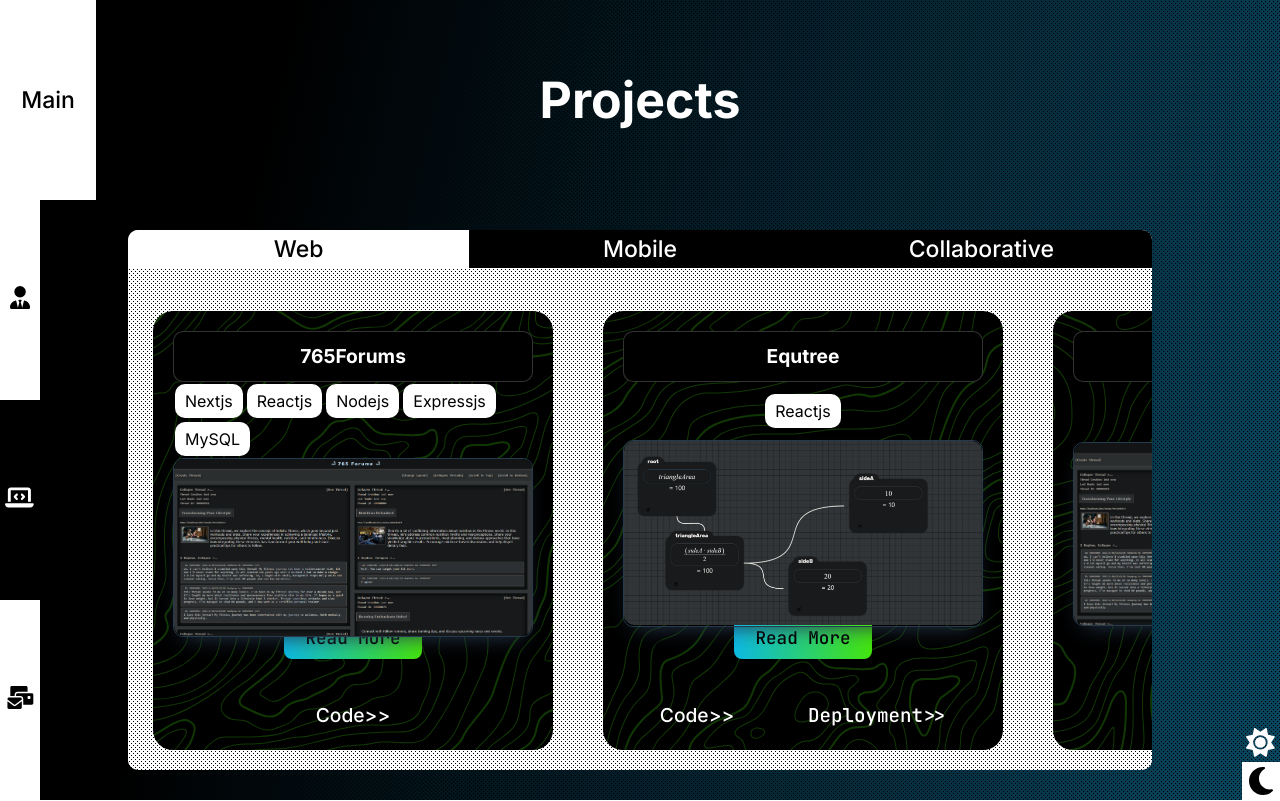
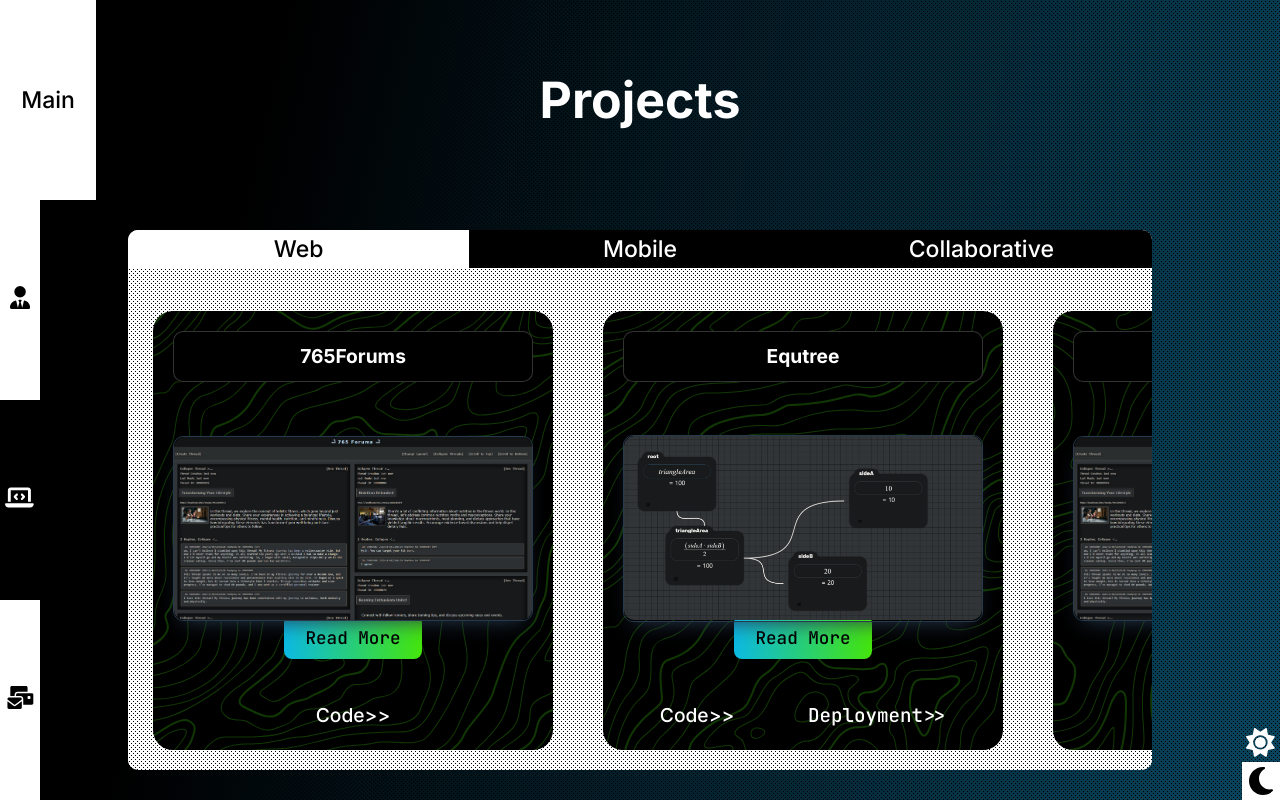
Before and after one commit to Agamemnonsrf/digital-portfolio, a React (Vite) app: page / in a window 1280 px wide. Both pictures are taken after a click on the button 20 px from the left and 500 px from the top of the page. Built offline with nearby package versions, Linux system fonts and the light colour scheme.

Commit message:
minor cosmetic changes

```diff
--- a/src/App.css
+++ b/src/App.css
@@ -168,6 +168,7 @@ button {
 }
 
 
+
 .project-card:hover .project-image-above {
     transform: translateY(0);
 
@@ -176,6 +177,22 @@ button {
 .project-card:hover .project-image-below {
     transform: translateY(100%);
 }
+
+.project-card:hover .technology-pill-container {
+    transform: translateY(0);
+    margin-top: 10px;
+}
+
+.project-card h4 {
+    z-index: 2
+}
+
+.technology-pill-container {
+
+    transition: transform 0.3s ease-in-out, margin-top 0.3s ease-in-out;
+    transform: translateY(-100%)
+}
+
 
 .project-image-above {
     position: absolute;
--- a/src/pages/career/Career.jsx
+++ b/src/pages/career/Career.jsx
@@ -18,6 +18,7 @@ export function Career() {
     const textBoxStyle = {
         width: "50vw",
         height: "90%",
+        transform: "translateY(-25%)",
         position: "relative",
         backgroundColor: "#ffffff",
         backgroundImage: textureSVG(0.3),
--- a/src/pages/connect/Connect.jsx
+++ b/src/pages/connect/Connect.jsx
@@ -1,6 +1,30 @@
 import React from 'react'
+import { AppContext } from '../../components/context'
+import { textureSVG } from '../../components/svgs';
+
 export function Connect() {
+    const { colorMode } = React.useContext(AppContext)
+    const boxStyle = {
+        width: "80vw",
+        height: "90%",
+        backgroundColor: '#ffffff',
+        backgroundImage: textureSVG(1),
+        borderRadius: "10px",
+        display: "flex",
+        justifyContent: "space-between",
+    };
+
     return (
-        <div>connect</div>
+        <div className="section-container">
+            <section className="page-section-h1"><h2 style={{ color: colorMode === 'light' ? "black" : "white" }}>Get Connected</h2></section>
+            <section className="page-section-h3">
+                <div className="connect-box" style={boxStyle}>
+                    <div style={{ width: "50%" }}>
+
+                    </div>
+                    <div style={{ width: "50%" }}></div>
+                </div>
+            </section>
+        </div>
     )
 }
--- a/src/pages/main/Main.jsx
+++ b/src/pages/main/Main.jsx
@@ -1,5 +1,6 @@
 import React from "react";
 import { AppContext } from "../../components/context";
+import { caseHardenedSVG } from "../../components/svgs";
 
 export function Main() {
     const { colorMode } = React.useContext(AppContext);
@@ -30,10 +31,9 @@ export function Main() {
                     display: "flex",
                     alignItems: "center",
                     justifyContent: "flex-end",
+                    backgroundColor: "rgba(0,0,0,0.7)",
                     background:
-                        colorMode === "light"
-                            ? "linear-gradient(90deg, #FFF 10%, #0096BC 60%, #44DB0F 100%)"
-                            : "linear-gradient(90deg, #000 10%, #0096BC 60%, #44DB0F 100%)",
+                        caseHardenedSVG(1),
                     width: "97vw",
                     textAlign: "right",
                     paddingRight: "100px",
--- a/src/pages/projects/ProjectCard.jsx
+++ b/src/pages/projects/ProjectCard.jsx
@@ -27,10 +27,12 @@ export function ProjectCard(props) {
 
     return (
         <div className="project-card" style={boxStyle}>
-            <h4 style={{ fontSize: "1.2em", backgroundColor: "black", width: "100%", textAlign: "center", borderRadius: "10px", padding: "10px", border: "1px solid rgba(255,255,255,0.2)" }}>{props.name}</h4>
-            <div className="technology-pill-container">{props.tech.map(pill => {
-                return <TechPill name={pill}></TechPill>
-            })}</div>
+            <div style={{ width: "100%", display: "flex", flexDirection: "column", justifyContent: "space-between" }}>
+                <h4 style={{ fontSize: "1.2em", backgroundColor: "black", width: "100%", textAlign: "center", borderRadius: "10px", padding: "10px", border: "1px solid rgba(255,255,255,0.2)" }}>{props.name}</h4>
+                <div className="technology-pill-container">{props.tech.map(pill => {
+                    return <TechPill name={pill}></TechPill>
+                })}</div>
+            </div>
             <div className="project-image-container"><img className="project-image-above" src={props.images[1]} width="100%" /><img className="project-image-below" src={props.images[0]} width="100%" /></div>
             <div style={{ width: "100%", display: "flex", flexDirection: "column", alignItems: "center", justifyContent: "center" }}>
                 <button style={coloredButtonStyle}>Read More</button>
--- a/src/pages/projects/Projects.jsx
+++ b/src/pages/projects/Projects.jsx
@@ -17,7 +17,7 @@ export function Projects() {
                 deploymentLink: "",
                 codeLink: "https://github.com/ooey/765forums",
                 images: ["src/pages/projects/images/765forums-1.png", "src/pages/projects/images/765forums-2.png"],
-                tech: ["Nextjs", "Reactjs", "Nodejs", "Expressjs", "MySQL"]
+                tech: ["Nextjs", "Reactjs", "Expressjs", "MySQL"]
             },
             {
                 name: "Equtree",
```
Also changed, not shown: src/components/svgs.jsx (+1 -0 lines), src/pages/connect/ContactInfoCard.jsx (added, +13 -0 lines).
